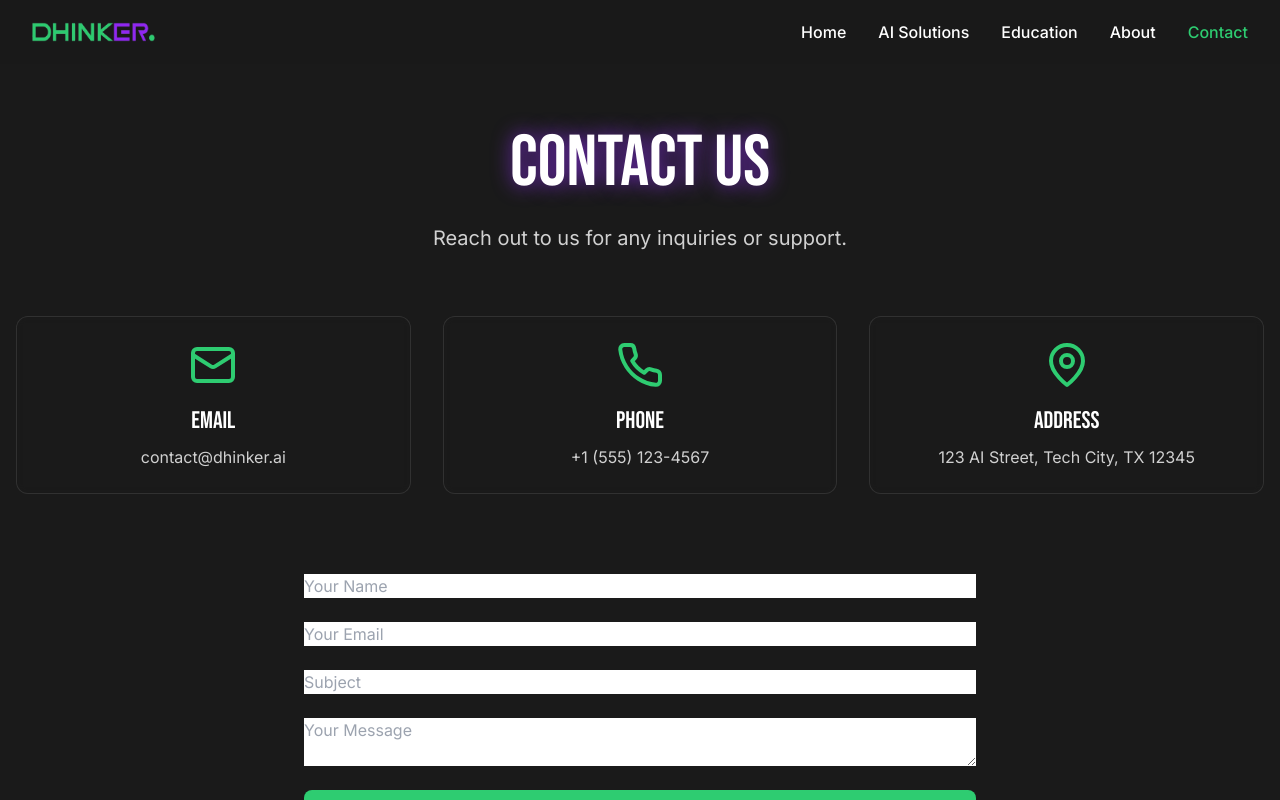
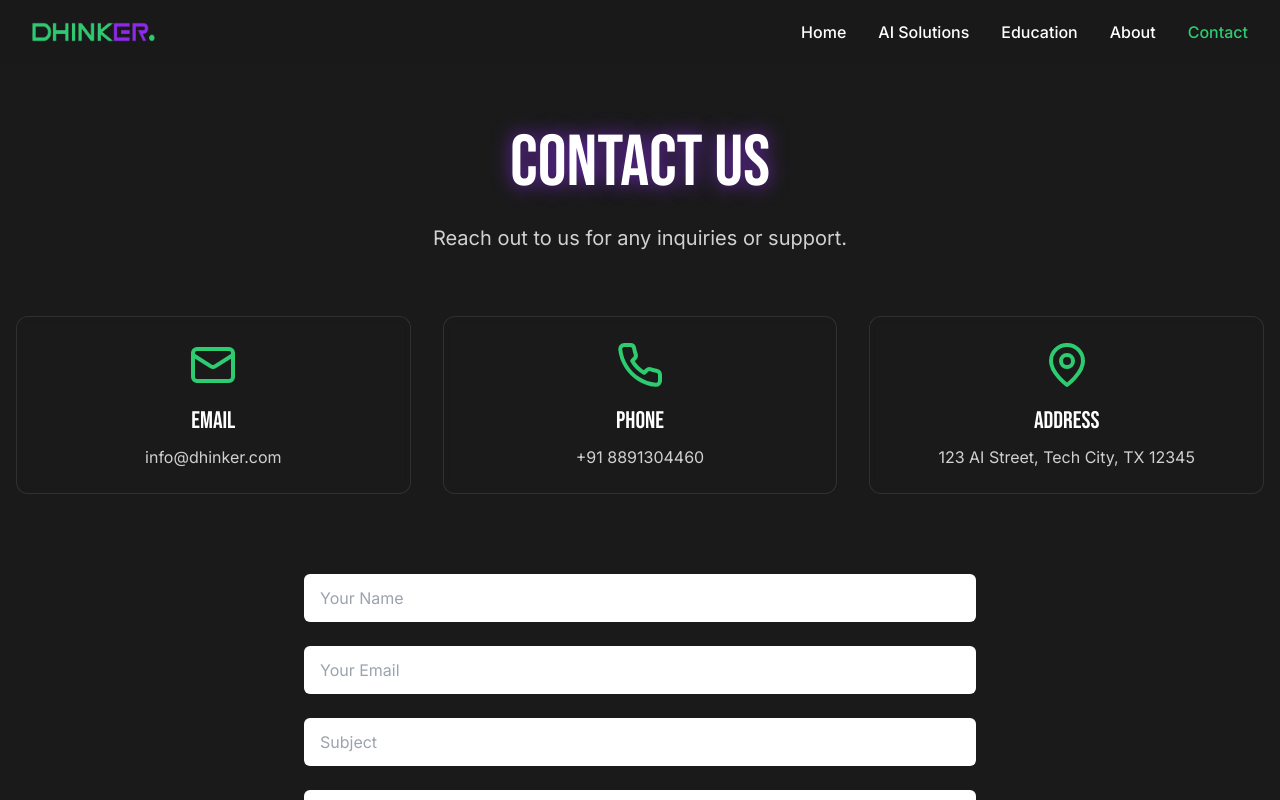
Before and after one commit to The-Kaayi/dhinker-website, a React (Vite) app: page /contact in a window 1280 px wide. Shown: the top 800 px of the page. Built offline with nearby package versions, Linux system fonts and the light colour scheme.

Commit message:
Contact Input Adjustments

```diff
--- a/src/pages/Contact.tsx
+++ b/src/pages/Contact.tsx
@@ -1,14 +1,14 @@
-import React, { useEffect, useState } from 'react';
-import { Mail, Phone, MapPin, Send } from 'lucide-react';
-import gsap from 'gsap';
-import ScrollTrigger from 'gsap/ScrollTrigger';
+import React, { useEffect, useState } from "react";
+import { Mail, Phone, MapPin, Send } from "lucide-react";
+import gsap from "gsap";
+import ScrollTrigger from "gsap/ScrollTrigger";
 
 export default function Contact() {
   const [formData, setFormData] = useState({
-    name: '',
-    email: '',
-    subject: '',
-    message: ''
+    name: "",
+    email: "",
+    subject: "",
+    message: "",
   });
 
   useEffect(() => {
@@ -16,66 +16,68 @@ export default function Contact() {
     gsap.registerPlugin(ScrollTrigger);
 
     // Set initial state
-    gsap.set('.contact-section', { opacity: 1, y: 0 });
+    gsap.set(".contact-section", { opacity: 1, y: 0 });
 
     // Create timeline for contact section
     const timeline = gsap.timeline({
       scrollTrigger: {
-        trigger: '.contact-section',
-        start: 'top bottom-=100',
-        toggleActions: 'play none none reverse'
-      }
+        trigger: ".contact-section",
+        start: "top bottom-=100",
+        toggleActions: "play none none reverse",
+      },
     });
 
-    timeline.from('.contact-section', {
+    timeline.from(".contact-section", {
       y: 50,
       opacity: 0,
       duration: 0.8,
       stagger: 0.2,
-      ease: 'power2.out',
+      ease: "power2.out",
     });
 
     // Cleanup function
     return () => {
       timeline.kill();
-      ScrollTrigger.getAll().forEach(trigger => trigger.kill());
+      ScrollTrigger.getAll().forEach((trigger) => trigger.kill());
       // Reset styles on cleanup
-      gsap.set('.contact-section', { opacity: 1, y: 0 });
+      gsap.set(".contact-section", { opacity: 1, y: 0 });
     };
   }, []);
 
   const handleSubmit = (e: React.FormEvent) => {
     e.preventDefault();
     // Handle form submission
-    console.log('Form submitted:', formData);
+    console.log("Form submitted:", formData);
   };
 
-  const handleChange = (e: React.ChangeEvent<HTMLInputElement | HTMLTextAreaElement>) => {
+  const handleChange = (
+    e: React.ChangeEvent<HTMLInputElement | HTMLTextAreaElement>
+  ) => {
     setFormData({
       ...formData,
-      [e.target.name]: e.target.value
+      [e.target.name]: e.target.value,
     });
   };
 
   const contactInfo = [
     {
       icon: Mail,
-      title: 'Email',
-      info: 'contact@dhinker.ai',
-      link: 'mailto:contact@dhinker.ai'
+      title: "Email",
+      info: "info@dhinker.com",
+      link: "mailto:info@dhinker.com",
     },
     {
       icon: Phone,
-      title: 'Phone',
-      info: '+1 (555) 123-4567',
-      link: 'tel:+15551234567'
+      title: "Phone",
+      info: "+91 8891304460",
+      link: "tel:+91 8891304460",
     },
     {
       icon: MapPin,
-      title: 'Address',
-      info: '123 AI Street, Tech City, TX 12345',
-      link: 'https://maps.google.com'
-    }
+      title: "Address",
+      info: "123 AI Street, Tech City, TX 12345",
+      link: "https://maps.google.com",
+    },
   ];
 
   return (
@@ -110,7 +112,7 @@ export default function Contact() {
               placeholder="Your Name"
               value={formData.name}
               onChange={handleChange}
-              className="input"
+              className="input w-full py-3 px-4 rounded-md text-black"
             />
             <input
               type="email"
@@ -118,7 +120,7 @@ export default function Contact() {
               placeholder="Your Email"
               value={formData.email}
               onChange={handleChange}
-              className="input"
+              className="input w-full py-3 px-4 rounded-md text-black"
             />
             <input
               type="text"
@@ -126,14 +128,14 @@ export default function Contact() {
               placeholder="Subject"
               value={formData.subject}
               onChange={handleChange}
-              className="input"
+              className="input w-full py-3 px-4 rounded-md text-black"
             />
             <textarea
               name="message"
               placeholder="Your Message"
               value={formData.message}
               onChange={handleChange}
-              className="textarea"
+              className="input w-full py-3 px-4 rounded-md text-black"
             />
           </div>
           <button type="submit" className="btn btn-primary w-full">
```
